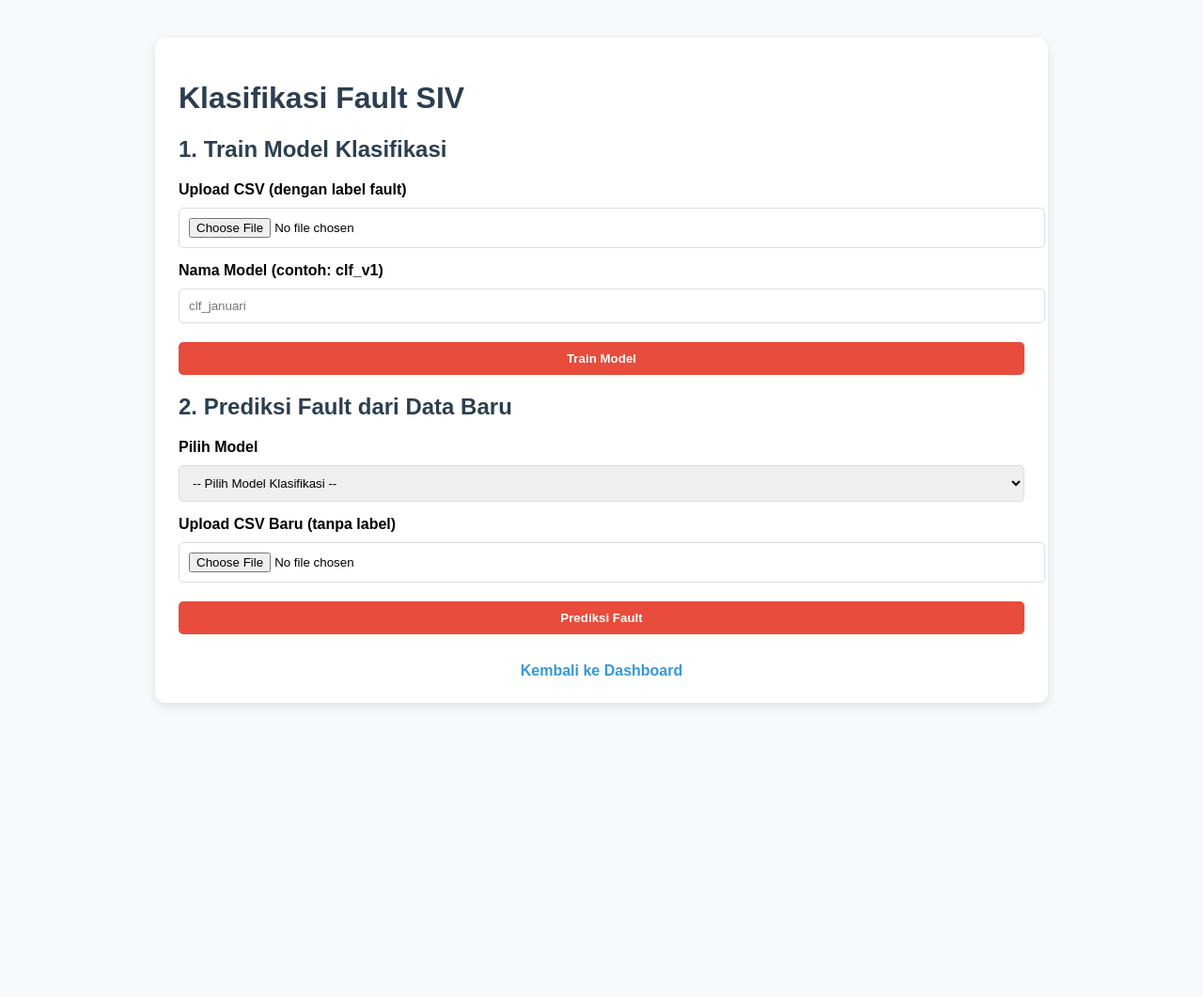
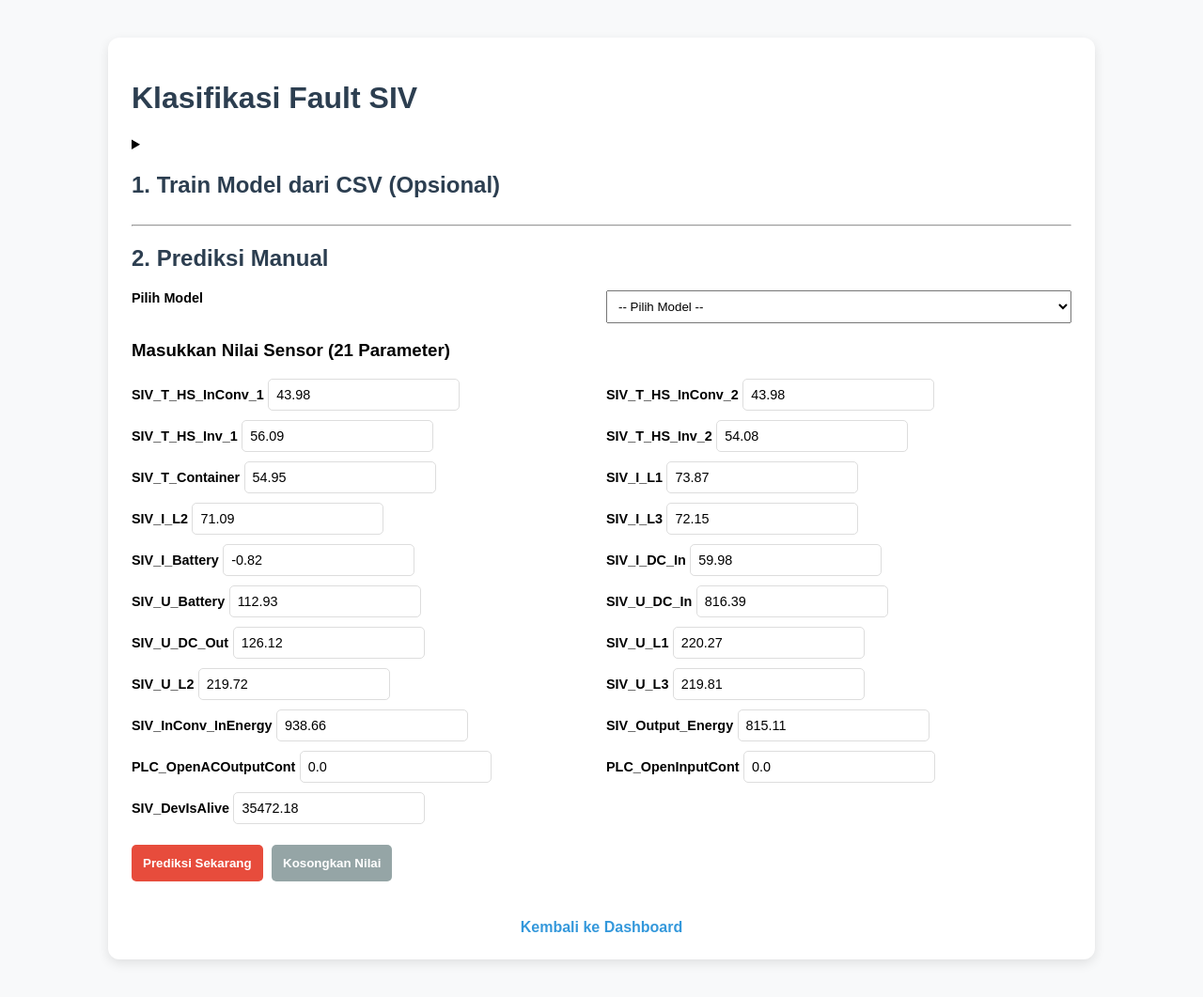
Before and after one commit to fiantonumber1/siv-prediction, a Flask app: page /klasifikasi in a window 1280 px wide. Shown: the whole page at 94% size. Before the commit the page ends 752 px from the top, so only its background shows below. Run offline with Flask 3, Linux system fonts and the light colour scheme.

Commit message:
klasifikasi
Ditambahkan

```diff
--- a/app.py
+++ b/app.py
@@ -5,7 +5,15 @@ import os
 import io
 from forecast_model import preprocess_data, train_and_save, predict_with_model
 # app.py (tambahkan ini)
-from klasifikasi_model import train_and_save as clf_train, predict_with_model as clf_predict
+# Import klasifikasi + TARGET_COLUMNS
+from klasifikasi_model import (
+    train_and_save as clf_train,
+    predict_with_model as clf_predict,
+    predict_manual,
+    TARGET_COLUMNS,      # <--- INI YANG KURANG
+    LABEL_COLUMNS,       # (opsional, kalau mau dipakai di template)
+    LABEL_DEFINITIONS
+)
 
 app = Flask(__name__)
 app.config['UPLOAD_FOLDER'] = 'uploads'
@@ -77,18 +85,24 @@ def forecast():
 # === HALAMAN KLASIFIKASI (kosong dulu, bisa dikembangkan nanti) ===
 @app.route('/klasifikasi', methods=['GET', 'POST'])
 def klasifikasi():
-    models = [f.split('_scaler')[0] for f in os.listdir(app.config['MODEL_DIR'])
-              if f.endswith('_scaler.pkl') and '_clf' not in f]
+    # Daftar model klasifikasi
     clf_models = [f.split('_clf')[0] for f in os.listdir(app.config['MODEL_DIR'])
                   if f.endswith('_clf.h5')]
 
     results = None
     error = None
     prediction = None
+    default_values = [
+        43.98, 43.98, 56.09, 54.08, 54.95,
+        73.87, 71.09, 72.15, -0.82, 59.98,
+        112.93, 816.39, 126.12, 220.27, 219.72, 219.81,
+        938.66, 815.11, 0.00, 0.00, 35472.18
+    ]
 
     if request.method == 'POST':
         action = request.form.get('action')
 
+        # === TRAIN DARI CSV (tetap ada) ===
         if action == 'train_clf':
             file = request.files['file']
             model_name = request.form['model_name'].strip()
@@ -107,15 +121,21 @@ def klasifikasi():
                 except Exception as e:
                     error = str(e)
 
-        elif action == 'predict_clf':
-            file = request.files['file']
-            model_name = request.form['model_select']
-            if not file or not model_name:
-                error = "File dan model wajib dipilih!"
+        # === PREDIKSI MANUAL ===
+        elif action == 'predict_manual':
+            model_name = request.form.get('model_select')
+            if not model_name:
+                error = "Pilih model terlebih dahulu!"
             else:
                 try:
-                    df_stream = io.BytesIO(file.read())
-                    prediction = clf_predict(df_stream, model_name, app.config['MODEL_DIR'])
+                    values = []
+                    for col in TARGET_COLUMNS:
+                        val = request.form.get(col)
+                        if val is None or val.strip() == '':
+                            raise ValueError(f"Nilai {col} tidak boleh kosong!")
+                        values.append(float(val))
+
+                    prediction = predict_manual(values, model_name, app.config['MODEL_DIR'])
                 except Exception as e:
                     error = str(e)
 
@@ -123,7 +143,9 @@ def klasifikasi():
                            models=clf_models,
                            results=results,
                            error=error,
-                           prediction=prediction)
+                           prediction=prediction,
+                           default_values=default_values,
+                           target_columns=TARGET_COLUMNS)
 
 if __name__ == '__main__':
     print("Akses: http://127.0.0.1:5000")
--- a/templates/klasifikasi.html
+++ b/templates/klasifikasi.html
@@ -3,16 +3,19 @@
 <html lang="id">
 <head>
     <meta charset="UTF-8">
-    <title>Klasifikasi Fault SIV</title>
+    <title>Klasifikasi Fault SIV - Input Manual</title>
     <style>
         body { font-family: Arial; margin: 40px; background: #f8f9fa; }
-        .container { max-width: 900px; margin: auto; background: white; padding: 25px; border-radius: 12px; box-shadow: 0 4px 12px rgba(0,0,0,0.1); }
+        .container { max-width: 1000px; margin: auto; background: white; padding: 25px; border-radius: 12px; box-shadow: 0 4px 12px rgba(0,0,0,0.1); }
         h1, h2 { color: #2c3e50; }
-        .form-group { margin: 15px 0; }
-        label { display: block; margin-bottom: 5px; font-weight: bold; }
-        input, select, button { padding: 10px; width: 100%; margin-top: 5px; border: 1px solid #ddd; border-radius: 5px; }
-        button { background: #e74c3c; color: white; border: none; cursor: pointer; font-weight: bold; }
-        button:hover { background: #c0392b; }
+        .form-group { margin: 12px 0; display: grid; grid-template-columns: 1fr 1fr; gap: 10px; }
+        .form-group label { font-weight: bold; font-size: 0.9em; }
+        .form-group input { padding: 8px; border: 1px solid #ddd; border-radius: 5px; font-size: 0.9em; }
+        button { padding: 12px; margin: 10px 5px 10px 0; border: none; border-radius: 5px; cursor: pointer; font-weight: bold; }
+        .btn-predict { background: #e74c3c; color: white; }
+        .btn-predict:hover { background: #c0392b; }
+        .btn-clear { background: #95a5a6; color: white; }
+        .btn-clear:hover { background: #7f8c8d; }
         .result, .error { padding: 15px; margin: 15px 0; border-radius: 5px; }
         .result { background: #fadbd8; border: 1px solid #e74c3c; }
         .error { background: #fadbd8; border: 1px solid #e74c3c; color: #c0392b; }
@@ -20,105 +23,120 @@
         .back a { color: #3498db; text-decoration: none; font-weight: bold; }
         .fault { color: #e74c3c; font-weight: bold; }
         .safe { color: #27ae60; font-weight: bold; }
-        table { width: 100%; border-collapse: collapse; margin: 15px 0; }
-        th, td { border: 1px solid #ddd; padding: 8px; text-align: left; }
-        th { background: #f2f2f2; }
+        .prob { font-size: 0.8em; color: #7f8c8d; }
     </style>
+    <script>
+        function clearAll() {
+            document.querySelectorAll('input[type="number"]').forEach(input => input.value = '');
+        }
+    </script>
 </head>
 <body>
 <div class="container">
     <h1>Klasifikasi Fault SIV</h1>
 
-    <!-- TRAIN MODEL -->
-    <h2>1. Train Model Klasifikasi</h2>
+    <!-- TRAIN MODEL (CSV) -->
+    <details>
+        <summary><h2>1. Train Model dari CSV (Opsional)</h2></summary>
         <form method="POST" enctype="multipart/form-data">
             <input type="hidden" name="action" value="train_clf">
             <div class="form-group">
-            <label>Upload CSV (dengan label fault)</label>
-            <input type="file" name="file" accept=".csv" required>
+                <label>Upload CSV (dengan label)</label>
+                <input type="file" name="file" accept=".csv">
             </div>
             <div class="form-group">
-            <label>Nama Model (contoh: clf_v1)</label>
-            <input type="text" name="model_name" placeholder="clf_januari" required>
+                <label>Nama Model</label>
+                <input type="text" name="model_name" placeholder="clf_v1">
             </div>
-        <button type="submit">Train Model</button>
+            <button type="submit" class="btn-predict">Train Model</button>
         </form>
+    </details>
 
-    <!-- PREDICT -->
-    <h2>2. Prediksi Fault dari Data Baru</h2>
-    <form method="POST" enctype="multipart/form-data">
-        <input type="hidden" name="action" value="predict_clf">
+    <hr>
+
+    <!-- PREDIKSI MANUAL -->
+    <h2>2. Prediksi Manual</h2>
+    <form method="POST">
+        <input type="hidden" name="action" value="predict_manual">
+
         <div class="form-group">
             <label>Pilih Model</label>
-            <select name="model_select" required>
-                <option value="">-- Pilih Model Klasifikasi --</option>
+            <select name="model_select" required style="width:100%; padding:8px;">
+                <option value="">-- Pilih Model --</option>
                 {% for model in models %}
                 <option value="{{ model }}">{{ model }}</option>
                 {% endfor %}
             </select>
         </div>
+
+        <h3>Masukkan Nilai Sensor (21 Parameter)</h3>
         <div class="form-group">
-            <label>Upload CSV Baru (tanpa label)</label>
-            <input type="file" name="file" accept=".csv" required>
+            {% for i in range(0, target_columns|length, 2) %}
+            <div>
+                <label>{{ target_columns[i] }}</label>
+                <input type="number" step="0.01" name="{{ target_columns[i] }}" value="{{ default_values[i] }}" required>
             </div>
-        <button type="submit">Prediksi Fault</button>
+            {% if i+1 < target_columns|length %}
+            <div>
+                <label>{{ target_columns[i+1] }}</label>
+                <input type="number" step="0.01" name="{{ target_columns[i+1] }}" value="{{ default_values[i+1] }}" required>
+            </div>
+            {% endif %}
+            {% endfor %}
+        </div>
+
+        <button type="submit" class="btn-predict">Prediksi Sekarang</button>
+        <button type="button" class="btn-clear" onclick="clearAll()">Kosongkan Nilai</button>
     </form>
 
     <!-- HASIL TRAINING -->
     {% if results %}
     <div class="result">
-        <strong>Training Klasifikasi Berhasil!</strong><br>
-        Model: <strong>{{ results.model_name }}</strong><br>
+        <strong>Training Berhasil!</strong><br>
+        Model: <strong>{{ results.model_name }}</strong> |
         Data: {{ results.data_count }} baris |
-        Accuracy: {{ "%.4f"|format(results.accuracy) }} |
-        Loss: {{ "%.6f"|format(results.loss) }}
+        Accuracy: {{ "%.4f"|format(results.accuracy) }}
     </div>
     {% endif %}
 
     <!-- HASIL PREDIKSI -->
     {% if prediction %}
     <div class="result">
-        <h3>Prediksi Fault (10 Baris Pertama)</h3>
-        <table>
+        <h3>Hasil Prediksi Fault</h3>
+        <table style="width:100%; border-collapse: collapse; margin:15px 0;">
             <tr>
-                <th>Baris</th>
+                <th>Parameter</th>
+                <th>Status</th>
+                <th>Probabilitas</th>
+            </tr>
             {% for label in ['SIV_MajorBCFltPres', 'SIV_MajorInputConvFltPres', 'SIV_MajorInverterFltPres',
                              'Ux_SIV_MajorBCFltPres', 'Ux_SIV_MajorInputConvFltPres', 'Ux_SIV_MajorInverterFltPres'] %}
-                <th>{{ label }}</th>
-                {% endfor %}
-            </tr>
-            {% for i, row in enumerate(prediction) %}
             <tr>
-                <td>{{ i+1 }}</td>
-                {% for label in ['SIV_MajorBCFltPres', 'SIV_MajorInputConvFltPres', 'SIV_MajorInverterFltPres',
-                                 'Ux_SIV_MajorBCFltPres', 'Ux_SIV_MajorInputConvFltPres', 'Ux_SIV_MajorInverterFltPres'] %}
+                <td><strong>{{ label }}</strong></td>
                 <td>
-                    {% if row[label] == 1 %}
+                    {% if prediction[label] == 1 %}
                     <span class="fault">ERROR</span>
                     {% else %}
                     <span class="safe">OK</span>
                     {% endif %}
                 </td>
-                {% endfor %}
+                <td class="prob">{{ prediction.probabilities[label] }}</td>
             </tr>
             {% endfor %}
         </table>
 
-        <details style="margin-top: 15px;">
-            <summary><strong>Penjelasan Fault yang Terdeteksi</strong></summary>
+        {% if prediction.definitions %}
+        <details>
+            <summary><strong>Penjelasan Fault</strong></summary>
             <ul>
-                {% for row in prediction %}
-                    {% if row.definitions %}
-                        {% for label, desc in row.definitions.items() %}
+                {% for label, desc in prediction.definitions.items() %}
                 <li><strong>{{ label }}</strong>: {{ desc }}</li>
                 {% endfor %}
-                    {% endif %}
-                {% endfor %}
-                {% if not prediction|selectattr("definitions")|list %}
-                <li><em>Tidak ada fault terdeteksi pada 10 baris pertama.</em></li>
-                {% endif %}
             </ul>
         </details>
+        {% else %}
+        <p><em>Tidak ada fault terdeteksi.</em></p>
+        {% endif %}
     </div>
     {% endif %}
 
```
Also changed, not shown: klasifikasi_model.py (+30 -0 lines). Lines whose indentation alone changed are shown as unchanged.
